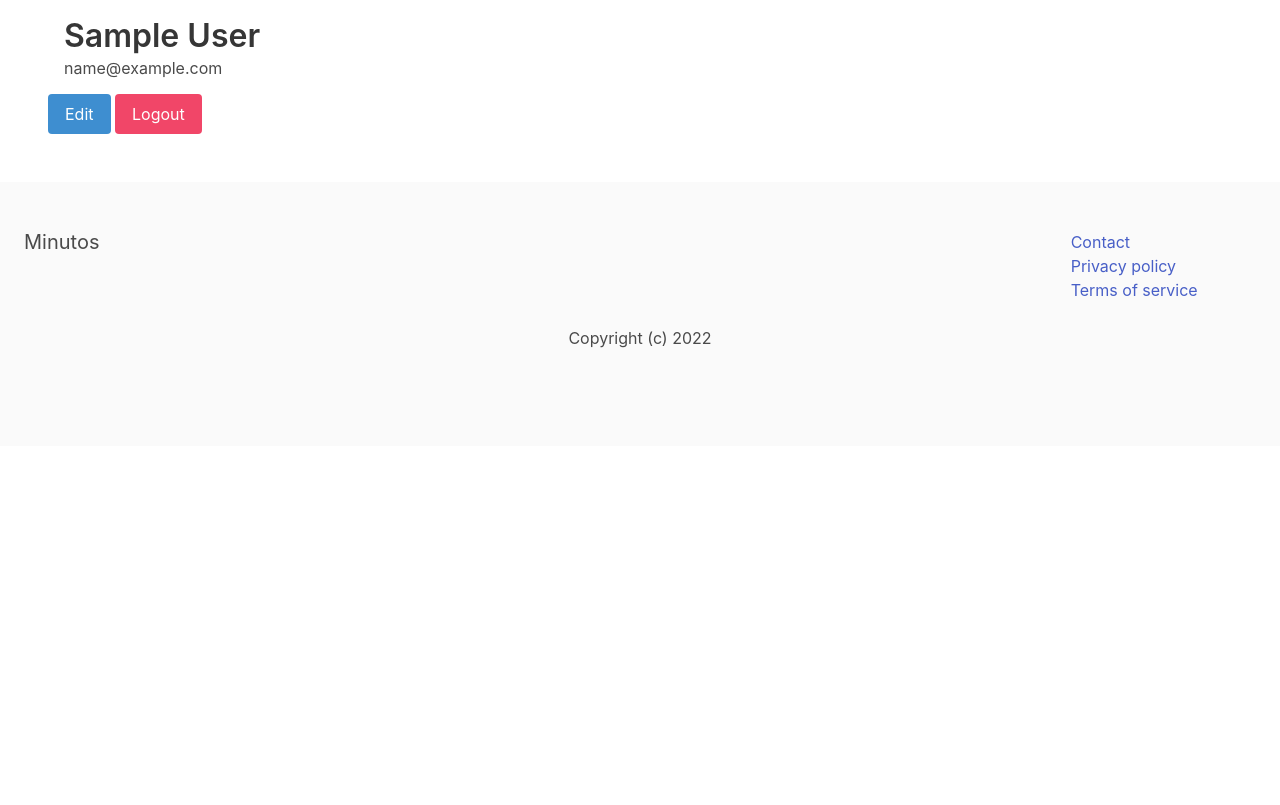
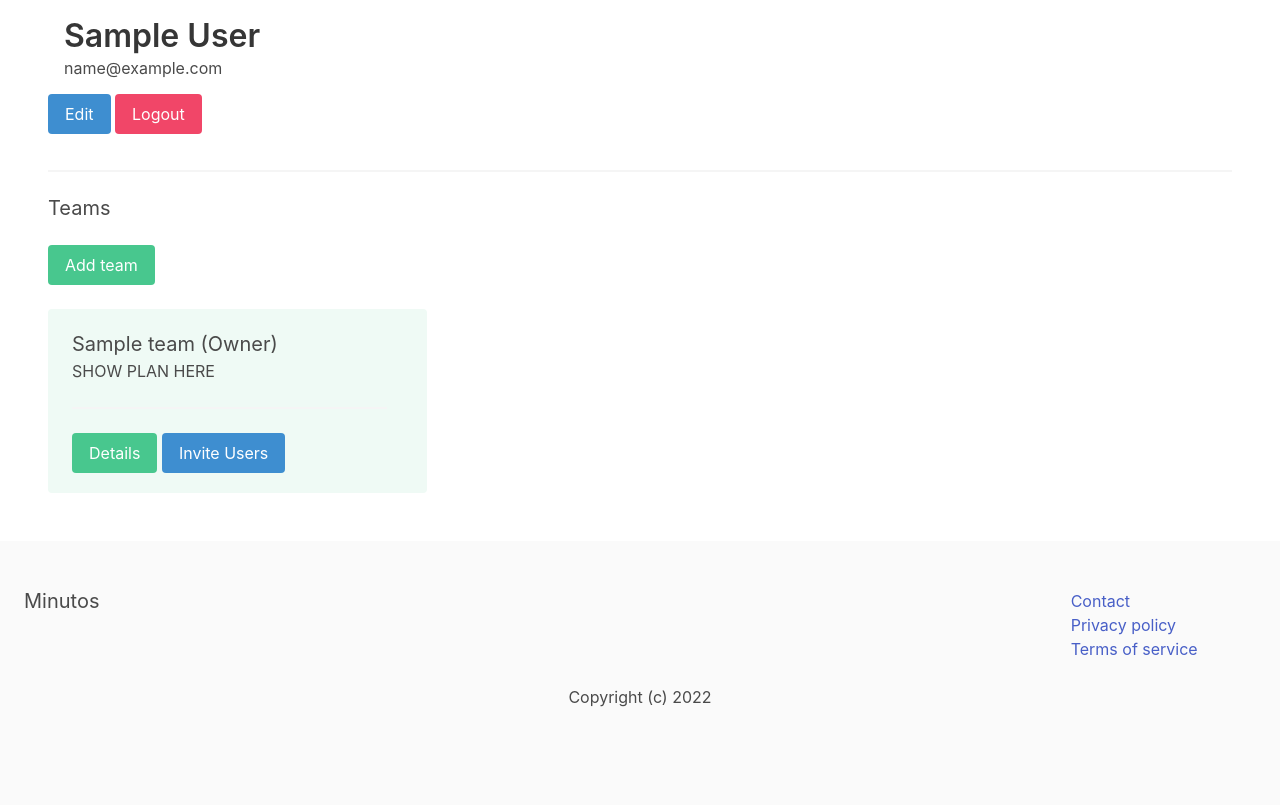
Before and after one commit to napestershine/minutos, a Django app: page /myaccount/ in a window 1280 px wide. Shown: the part 134-939 px from the top of the page. Before the commit the page ends 482 px from the top, so only its background shows below. Run offline with Django 4.2, Linux system fonts and the light colour scheme; a user stored in the database is signed in; tables that the repository leaves empty hold one stand-in row (values such as "Sample post").

Commit message:
create and show teams

```diff
--- /dev/null
+++ b/apps/team/context_processors.py
@@ -0,0 +1,11 @@
+from apps.team.models import Team
+
+
+def active_team(request):
+    if request.user.is_authenticated:
+        if request.user.userprofile.active_team_id:
+            team = Team.objects.get(pk=request.user.userprofile.active_team_id)
+
+            return {'active_team': team}
+
+    return {'active_team': None}
--- /dev/null
+++ b/apps/team/urls.py
@@ -0,0 +1,9 @@
+from django.urls import path
+
+from .views import add
+
+app_name = 'team'
+
+urlpatterns = [
+    path('add/', add, name='add')
+]
--- a/apps/userprofile/models.py
+++ b/apps/userprofile/models.py
@@ -3,5 +3,5 @@ from django.db import models
 
 
 class Userprofile(models.Model):
-    user = models.ForeignKey(User, related_name='userprofile', on_delete=models.CASCADE)
+    user = models.OneToOneField(User, related_name='userprofile', on_delete=models.CASCADE)
     active_team_id = models.IntegerField(default=0)
--- a/apps/userprofile/templates/userprofile/edit_profile.html
+++ b/apps/userprofile/templates/userprofile/edit_profile.html
@@ -14,6 +14,8 @@
 
     <div class="columns">
         <div class="column is-4">
+            <h1 class="title">Edit profile</h1>
+
             <form action="." method="post" enctype="multipart/form-data">
                 {% csrf_token %}
 
--- a/apps/userprofile/templates/userprofile/myaccount.html
+++ b/apps/userprofile/templates/userprofile/myaccount.html
@@ -25,4 +25,51 @@
             <a href="{% url 'logout' %}" class="button is-danger">Logout</a>
         </div>
     </div>
+    <hr>
+    <div class="columns">
+        <div class="column is-12">
+            <h2 class="subtitle">Teams</h2>
+            <a href="{% url 'team:add' %}" class="button is-success">Add team</a>
+        </div>
+    </div>
+    <div class="columns">
+
+        {% if active_team %}
+            <div class="column is-4">
+                <div class="notification has-background-success-light">
+                    <h3 class="is-size-5">
+                        {{ active_team.title }}
+                        {% if active_team.created_by == request.user %}
+                            (Owner)
+                        {% endif %}
+                    </h3>
+                    <h3 class="is-size-6">SHOW PLAN HERE</h3>
+                    <hr>
+                    <a href="#" class="button is-success">Details</a>
+
+                    {% if active_team.created_by == request.user %}
+                        <a href="#" class="button is-info">Invite Users</a>
+                    {% endif %}
+                </div>
+            </div>
+        {% endif %}
+        {% for team in teams %}
+            <div class="column is-4">
+                <div class="notification">
+                    <h3 class="is-size-5">
+                        {{ team.title }}
+                        {% if team.created_by == request.user %}
+                            (Owner)
+                        {% endif %}
+                    </h3>
+                    <h3 class="is-size-6">SHOW PLAN HERE</h3>
+
+                    <hr>
+
+                    <a href="#" class="button is-success">Details</a>
+                    <a href="#" class="button is-info">Activate</a>
+                </div>
+            </div>
+        {% endfor %}
+    </div>
 {% endblock %}
--- a/apps/userprofile/views.py
+++ b/apps/userprofile/views.py
@@ -20,4 +20,6 @@ def edit_profile(request):
 
 @login_required
 def myaccount(request):
-    return render(request, 'userprofile/myaccount.html')
+    teams = request.user.teams.exclude(pk=request.user.userprofile.active_team_id)
+
+    return render(request, 'userprofile/myaccount.html', {'teams': teams})
--- a/minutos/settings.py
+++ b/minutos/settings.py
@@ -69,6 +69,7 @@ TEMPLATES = [
                 'django.template.context_processors.request',
                 'django.contrib.auth.context_processors.auth',
                 'django.contrib.messages.context_processors.messages',
+                'apps.team.context_processors.active_team'
             ],
         },
     },
--- a/minutos/urls.py
+++ b/minutos/urls.py
@@ -18,5 +18,7 @@ urlpatterns = [
     path('signup/', signup, name='signup'),
     path('login/', auth_views.LoginView.as_view(template_name='core/login.html'), name='login'),
     path('logout/', auth_views.LogoutView.as_view(), name='logout'),
-    path('myaccount/', include('apps.userprofile.urls'))
+    path('myaccount/', include('apps.userprofile.urls')),
+
+    path('myaccount/teams/', include('apps.team.urls'))
 ]
```
Also changed, not shown: apps/team/templates/team/add.html (added, +41 -0 lines), apps/team/views.py (+22 -2 lines), Readme.md, apps/userprofile/migrations/0002_alter_userprofile_user.py (added).
